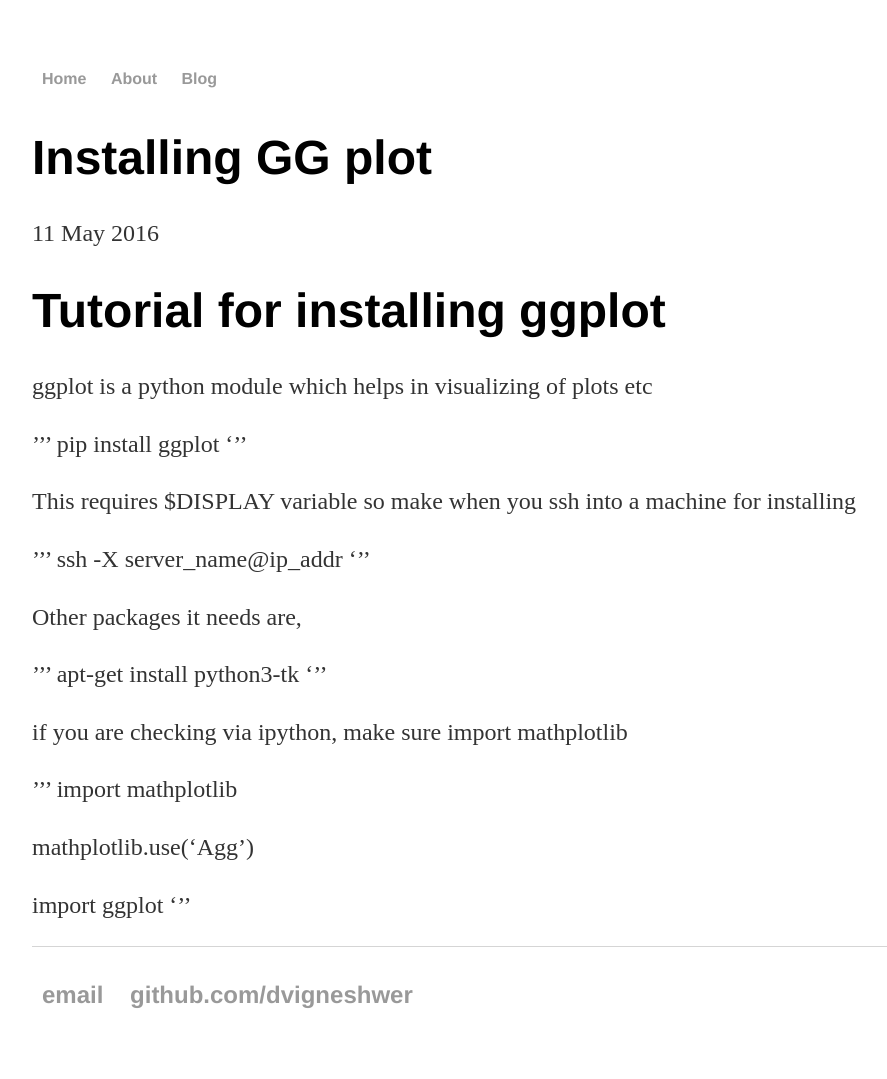
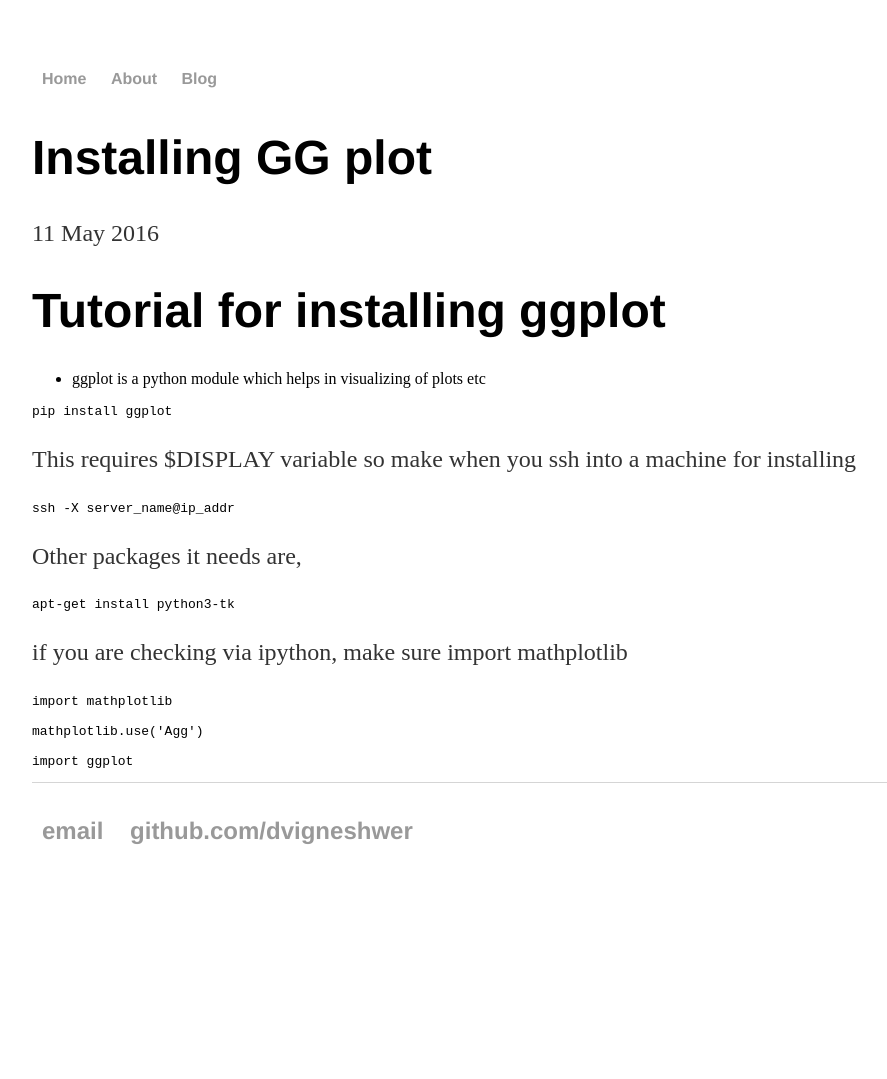
Before and after one commit to DineshMv/dvigneshwer.github.io, a Jekyll site: the page built from _posts/2016-10-03-Installing-ggplot.md, in a window 1280 px wide. Shown: the whole page, without its empty margins (160-1047 px from the left). Built offline with Jekyll 4.4.1, drawn with Linux system fonts in a browser that asks for light colours; after the commit the page ends 915 px from its top, so only the background shows below that.

```diff
--- a/_posts/2016-10-03-Installing-ggplot.md
+++ b/_posts/2016-10-03-Installing-ggplot.md
@@ -6,30 +6,30 @@ date: 2016-05-11
 
 # Tutorial for installing ggplot
 
-ggplot is a python module which helps in visualizing of plots etc
+* ggplot is a python module which helps in visualizing of plots etc
 
-'''
+~~~~
 pip install ggplot
-'''
+~~~~
 
 This requires $DISPLAY variable so make when you ssh into a machine for installing
 
-'''
+~~~~
 ssh -X server_name@ip_addr
-'''
+~~~~
 
 Other packages it needs are,
 
-'''
+~~~~
 apt-get install python3-tk
-'''
+~~~~
 
 if you are checking via ipython, make sure import mathplotlib
 
-'''
+~~~~
 import mathplotlib
 
 mathplotlib.use('Agg')
 
 import ggplot
-'''
+~~~~
```
